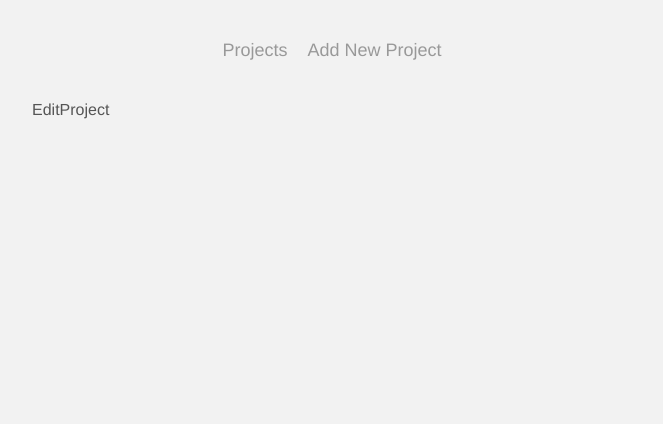
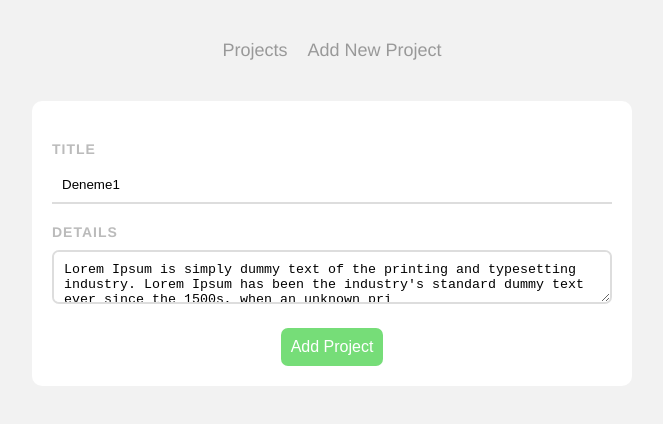
Before and after one commit to mehmettas1/vue-js-planner, a Vue app: page /projects/1 in a window 1280 px wide. Shown: the top 424 px of the page, without its empty margins (308-971 px from the left). Built offline with nearby package versions, Linux system fonts and the light colour scheme; data requests are answered from the project's data file.

Commit message:
editProject

```diff
--- a/src/views/EditProject.vue
+++ b/src/views/EditProject.vue
@@ -1,8 +1,75 @@
 <template>
-  <div>EditProject</div>
+  <form>
+    <label for="">Title</label>
+    <input type="text" v-model="title" required />
+
+    <label for="">Details</label>
+    <textarea v-model="details" required> </textarea>
+    <button>Add Project</button>
+  </form>
 </template>
 <script>
-export default {};
+export default {
+  props: ["id"],
+  data() {
+    return {
+      title: "",
+      details: "",
+      uri: "http://localhost:3000/projects/" + this.id,
+    };
+  },
+  mounted() {
+    fetch(this.uri)
+      .then((res) => res.json())
+      .then((data) => {
+        this.title = data.title;
+        this.details = data.details;
+      });
+  },
+};
 </script>
 
-<style></style>
+<style>
+form {
+  background: #fff;
+  padding: 20px;
+  border-radius: 10px;
+}
+label {
+  display: block;
+  color: #bbb;
+  text-transform: uppercase;
+  font-size: 14px;
+  font-weight: bold;
+  letter-spacing: 1px;
+  margin: 20px 0 10px 0;
+}
+
+input {
+  padding: 10px;
+  border: 0;
+  border-bottom: 2px solid #ddd;
+  width: 100%;
+  box-sizing: border-box;
+}
+
+textarea {
+  padding: 10px;
+  border: 0;
+  border: 2px solid #ddd;
+  width: 100%;
+  height: 100%;
+  box-sizing: border-box;
+  border-radius: 7px;
+}
+button {
+  display: block;
+  margin: 20px auto 0;
+  background: #76dd78;
+  color: #fff;
+  padding: 10px;
+  border: 0;
+  border-radius: 7px;
+  font-size: 16px;
+}
+</style>
```
